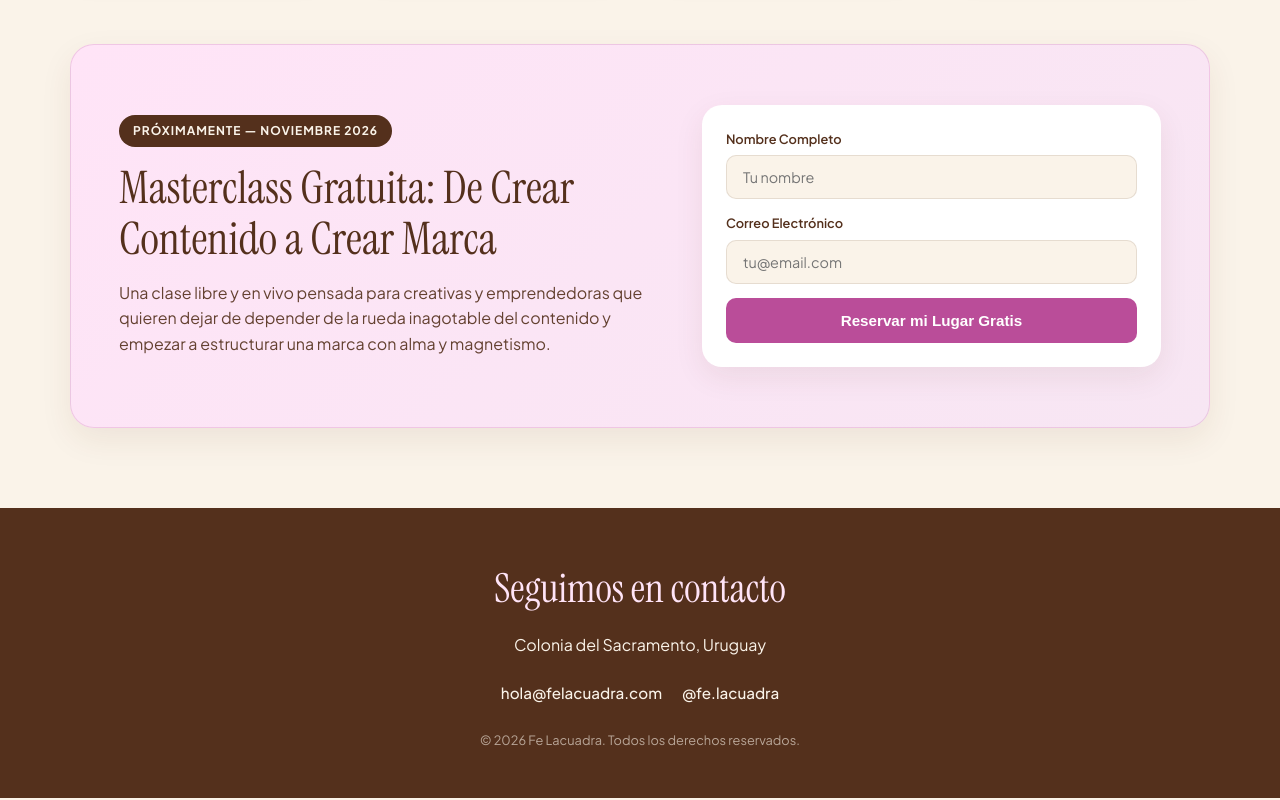
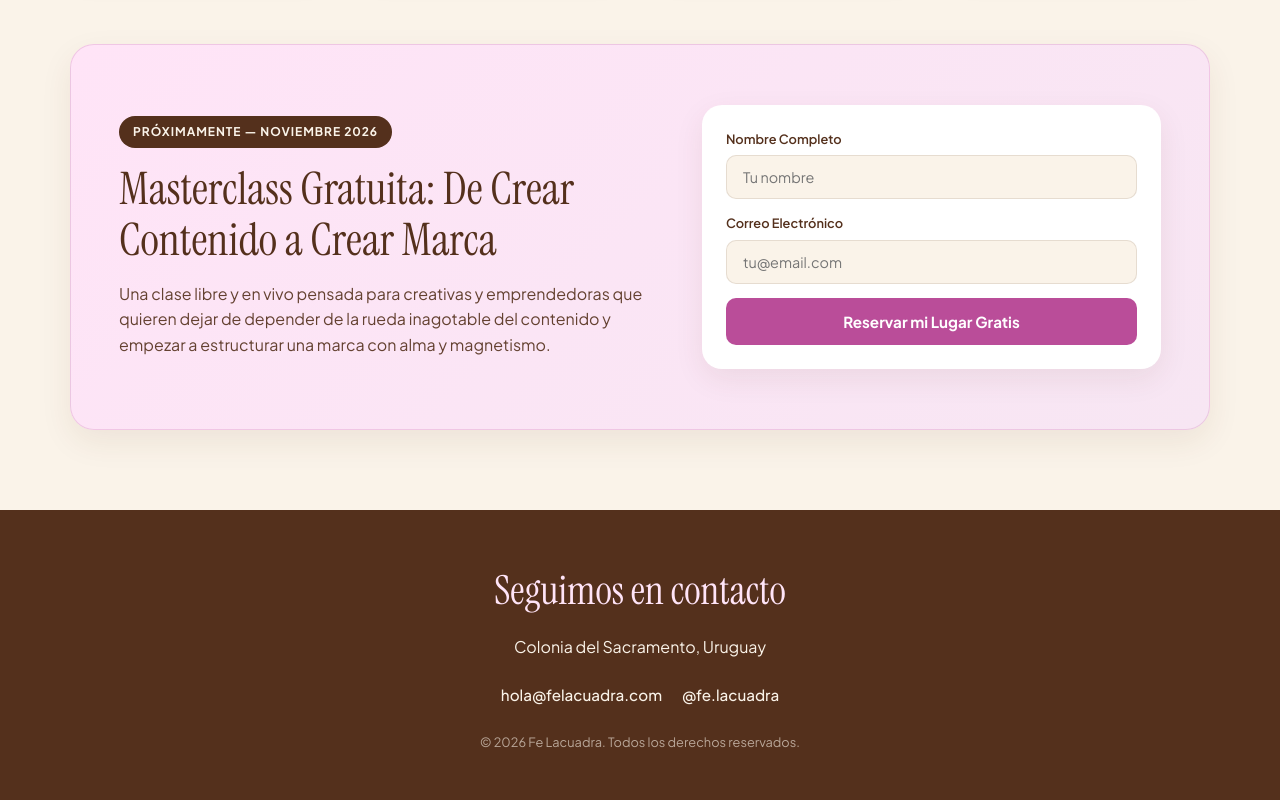
Before and after one commit to felacuadra/felacuadra.github.io, a plain HTML site: page index.html in a window 1280 px wide. Shown: the part 1073-1873 px from the top of the page. Drawn offline with Linux system fonts and the light colour scheme.

Commit message:
Update index.html

```diff
--- a/index.html
+++ b/index.html
@@ -146,7 +146,7 @@
       transform: translateY(-2px);
     }
 
-    /* Hero Section Responsive */
+    /* Hero Section */
     .hero {
       max-width: 1000px;
       margin: 0 auto;
@@ -212,6 +212,7 @@
       width: 100%;
       max-width: 320px;
       text-align: center;
+      display: inline-block;
     }
 
     .btn-primary:hover {
@@ -232,6 +233,7 @@
       width: 100%;
       max-width: 320px;
       text-align: center;
+      display: inline-block;
     }
 
     .btn-secondary:hover {
@@ -316,7 +318,7 @@
       margin-top: auto;
     }
 
-    /* Banner Masterclass */
+    /* Banner Masterclass con MailerLite Integrado y Re-estilizado */
     .masterclass-banner {
       max-width: 1140px;
       margin: 0 auto 80px auto;
@@ -366,6 +368,7 @@
       opacity: 0.9;
     }
 
+    /* Estilos personalizados para el formulario de MailerLite */
     .form-box {
       background: var(--white);
       padding: 24px;
@@ -373,46 +376,63 @@
       box-shadow: 0 10px 30px rgba(84, 48, 28, 0.08);
     }
 
-    .form-group {
-      margin-bottom: 14px;
-      text-align: left;
+    #mlb2-47739544.ml-form-embedContainer .ml-form-embedWrapper {
+      background-color: transparent !important;
+      border: none !important;
+      width: 100% !important;
+      max-width: 100% !important;
     }
 
-    .form-group label {
-      display: block;
-      font-size: 0.8rem;
-      font-weight: 600;
-      margin-bottom: 6px;
-      color: var(--text-brown);
+    #mlb2-47739544.ml-form-embedContainer .ml-form-embedBody {
+      padding: 0 !important;
     }
 
-    .form-group input {
-      width: 100%;
-      padding: 12px 16px;
-      border-radius: 10px;
-      border: 1px solid var(--border-light);
-      background: var(--bg-cream);
-      font-family: inherit;
-      font-size: 0.9rem;
-      color: var(--text-brown);
-      outline: none;
+    #mlb2-47739544 .ml-form-fieldRow {
+      margin-bottom: 14px !important;
     }
 
-    .btn-submit {
-      width: 100%;
-      background: var(--magenta);
-      color: var(--white);
-      border: none;
-      padding: 14px;
-      border-radius: 10px;
-      font-weight: 700;
-      font-size: 0.95rem;
-      cursor: pointer;
-      transition: background 0.3s ease;
+    #mlb2-47739544 .ml-form-fieldRow label {
+      display: block !important;
+      font-size: 0.8rem !important;
+      font-weight: 600 !important;
+      margin-bottom: 6px !important;
+      color: var(--text-brown) !important;
+      font-family: 'Plus Jakarta Sans', sans-serif !important;
     }
 
-    .btn-submit:hover {
-      background: var(--text-brown);
+    #mlb2-47739544 .ml-form-fieldRow input {
+      width: 100% !important;
+      padding: 12px 16px !important;
+      border-radius: 10px !important;
+      border: 1px solid var(--border-light) !important;
+      background: var(--bg-cream) !important;
+      font-family: 'Plus Jakarta Sans', sans-serif !important;
+      font-size: 0.9rem !important;
+      color: var(--text-brown) !important;
+      outline: none !important;
+      box-shadow: none !important;
+    }
+
+    #mlb2-47739544 .ml-form-fieldRow input:focus {
+      border-color: var(--magenta) !important;
+    }
+
+    #mlb2-47739544 .ml-form-embedSubmit button {
+      width: 100% !important;
+      background-color: var(--magenta) !important;
+      color: var(--white) !important;
+      border: none !important;
+      padding: 14px !important;
+      border-radius: 10px !important;
+      font-weight: 700 !important;
+      font-size: 0.95rem !important;
+      cursor: pointer !important;
+      font-family: 'Plus Jakarta Sans', sans-serif !important;
+      transition: background 0.3s ease !important;
+    }
+
+    #mlb2-47739544 .ml-form-embedSubmit button:hover {
+      background-color: var(--text-brown) !important;
     }
 
     /* Footer */
@@ -553,21 +573,58 @@
       </p>
     </div>
 
+    <!-- Formulario MailerLite integrado y estilizado con la misma estética de la web -->
     <div class="form-box">
-      <!-- Formspree Endpoint Integrado -->
-      <form action="https://formspree.io/f/mqppboeb" method="POST">
-        <div class="form-group">
-          <label for="name">Nombre Completo</label>
-          <input type="text" id="name" name="name" placeholder="Tu nombre" required>
+      <div id="mlb2-47739544" class="ml-form-embedContainer ml-subscribe-form ml-subscribe-form-47739544">
+        <div class="ml-form-align-center">
+          <div class="ml-form-embedWrapper embedForm">
+            <div class="ml-form-embedBody ml-form-embedBodyHorizontal">
+              <form class="ml-block-form" action="https://assets.mailerlite.com/jsonp/1344406/forms/141018318285579998/subscribe" method="post" target="_blank">
+                <div class="ml-form-formContent">
+                  <div class="ml-form-fieldRow">
+                    <div class="ml-field-group ml-field-name">
+                      <label for="name">Nombre Completo</label>
+                      <input type="text" class="form-control" name="fields[name]" placeholder="Tu nombre" required>
+                    </div>
+                  </div>
+                  <div class="ml-form-fieldRow ml-last-item">
+                    <div class="ml-field-group ml-field-email">
+                      <label for="email">Correo Electrónico</label>
+                      <input type="email" class="form-control" name="fields[email]" placeholder="tu@email.com" required>
+                    </div>
+                  </div>
+                </div>
+                <input type="hidden" name="ml-submit" value="1">
+                <div class="ml-form-embedSubmit">
+                  <button type="submit" class="primary">Reservar mi Lugar Gratis</button>
+                  <button disabled="disabled" style="display: none;" type="button" class="loading">
+                    <div class="ml-form-embedSubmitLoad"></div>
+                  </button>
+                </div>
+                <input type="hidden" name="anticsrf" value="true">
+              </form>
+            </div>
+            <div class="ml-form-successBody" style="display: none">
+              <div class="ml-form-successContent">
+                <h4>¡Gracias por inscribirte!</h4>
+                <p>Pronto te enviaremos los detalles a tu email.</p>
+              </div>
+            </div>
+          </div>
         </div>
-        <div class="form-group">
-          <label for="email">Correo Electrónico</label>
-          <input type="email" id="email" name="email" placeholder="tu@email.com" required>
-        </div>
-        <button type="submit" class="btn-submit">Reservar mi Lugar Gratis</button>
-      </form>
+      </div>
     </div>
   </section>
+
+  <!-- Script oficial de MailerLite requerido para que funcione el envío -->
+  <script>
+    function ml_webform_success_47739544() {
+      var $ = ml_jQuery || jQuery;
+      $('.ml-subscribe-form-47739544 .ml-block-form').hide();
+      $('.ml-subscribe-form-47739544 .ml-form-successBody').show();
+    }
+  </script>
+  <script src="https://assets.mlcdn.com/ml/js/index.js" defer></script>
 
   <!-- Footer -->
   <footer>
@@ -634,6 +691,8 @@
       });
     }
 
+    defaultWidth = width;
+
     function animateStars() {
       ctx.clearRect(0, 0, width, height);
       stars.forEach(s => {
```
